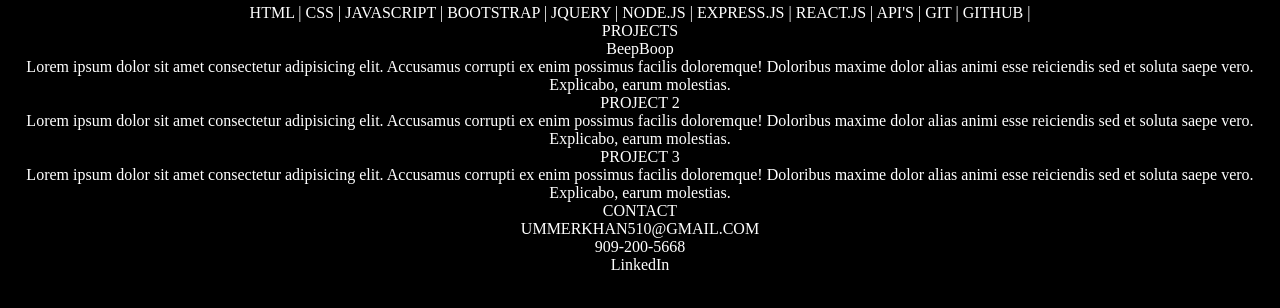
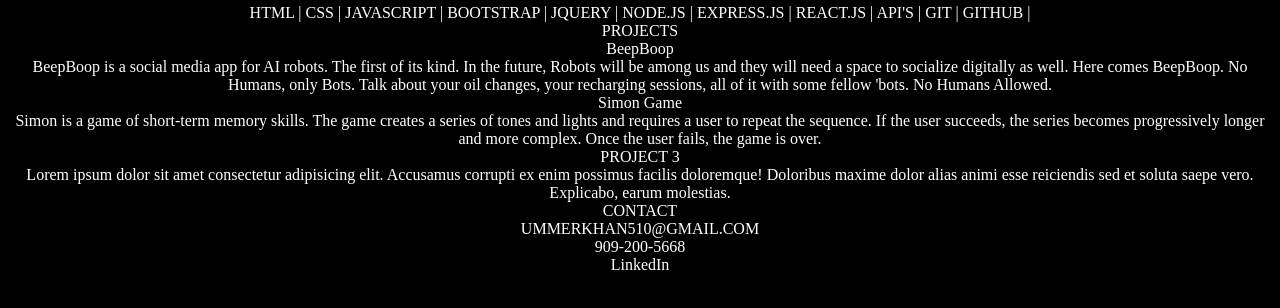
Before and after one commit to khanummer/UmmerKhanPortfolio, a plain HTML site: page index.html in a window 1280 px wide. Shown: the part 288-596 px from the top of the page. Drawn offline with Linux system fonts and the light colour scheme.

Commit message:
edits index.html text content to include Project information

```diff
--- a/index.html
+++ b/index.html
@@ -28,17 +28,18 @@
 
     <div>BeepBoop</div>
     <div>
-        Lorem ipsum dolor sit amet consectetur adipisicing elit.
-        Accusamus corrupti ex enim possimus facilis doloremque!
-        Doloribus maxime dolor alias animi esse reiciendis sed et soluta saepe vero.
-        Explicabo, earum molestias.
+        BeepBoop is a social media app for AI robots. The first of its kind. In the future,
+        Robots will be among us and they will need a space to socialize digitally as well.
+        Here comes BeepBoop. No Humans, only Bots. Talk about your oil changes, your recharging sessions,
+        all of it with some fellow 'bots. No Humans Allowed.
+
+
     </div>
-    <div>PROJECT 2</div>
+    <div>Simon Game</div>
     <div>
-        Lorem ipsum dolor sit amet consectetur adipisicing elit.
-        Accusamus corrupti ex enim possimus facilis doloremque!
-        Doloribus maxime dolor alias animi esse reiciendis sed et soluta saepe vero.
-        Explicabo, earum molestias.
+        Simon is a game of short-term memory skills. The game creates a series of tones and lights
+        and requires a user to repeat the sequence. If the user succeeds, the series becomes progressively
+        longer and more complex. Once the user fails, the game is over.
     </div>
     <div>PROJECT 3</div>
     <div>
```
